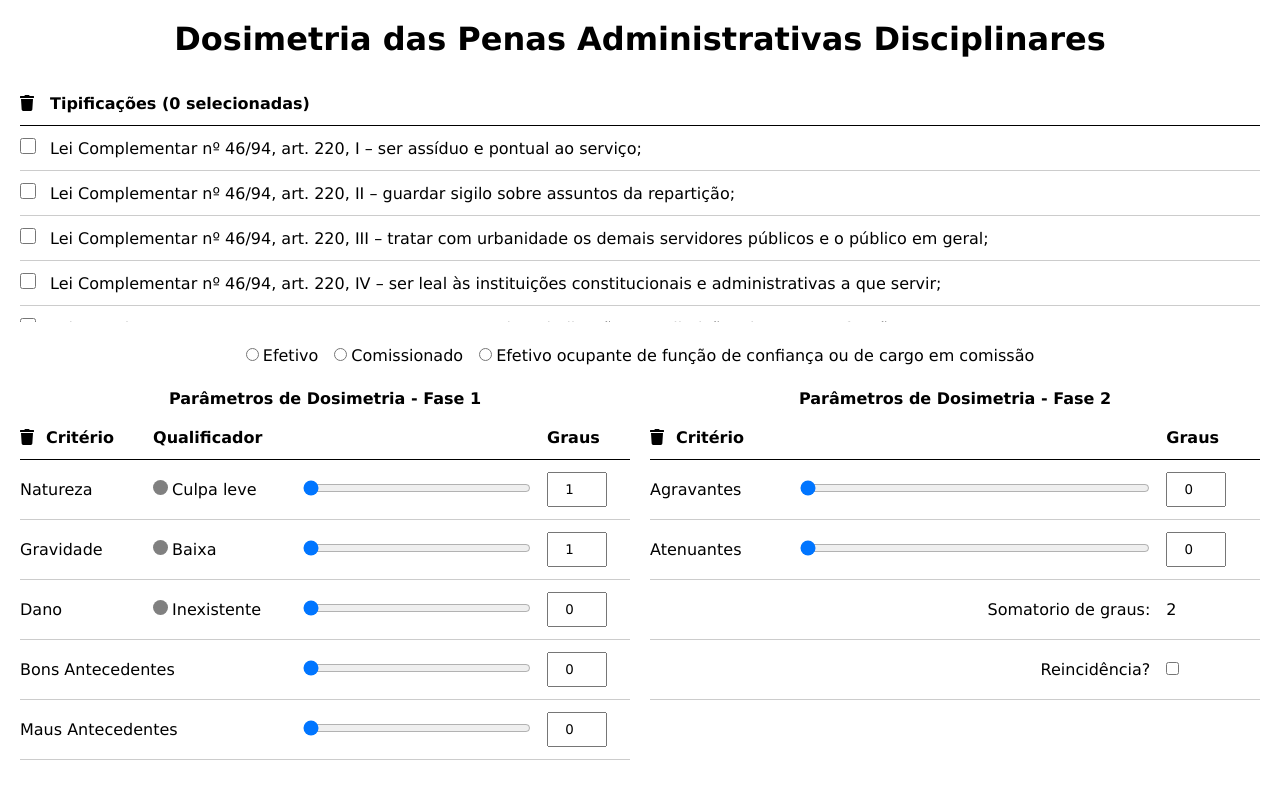
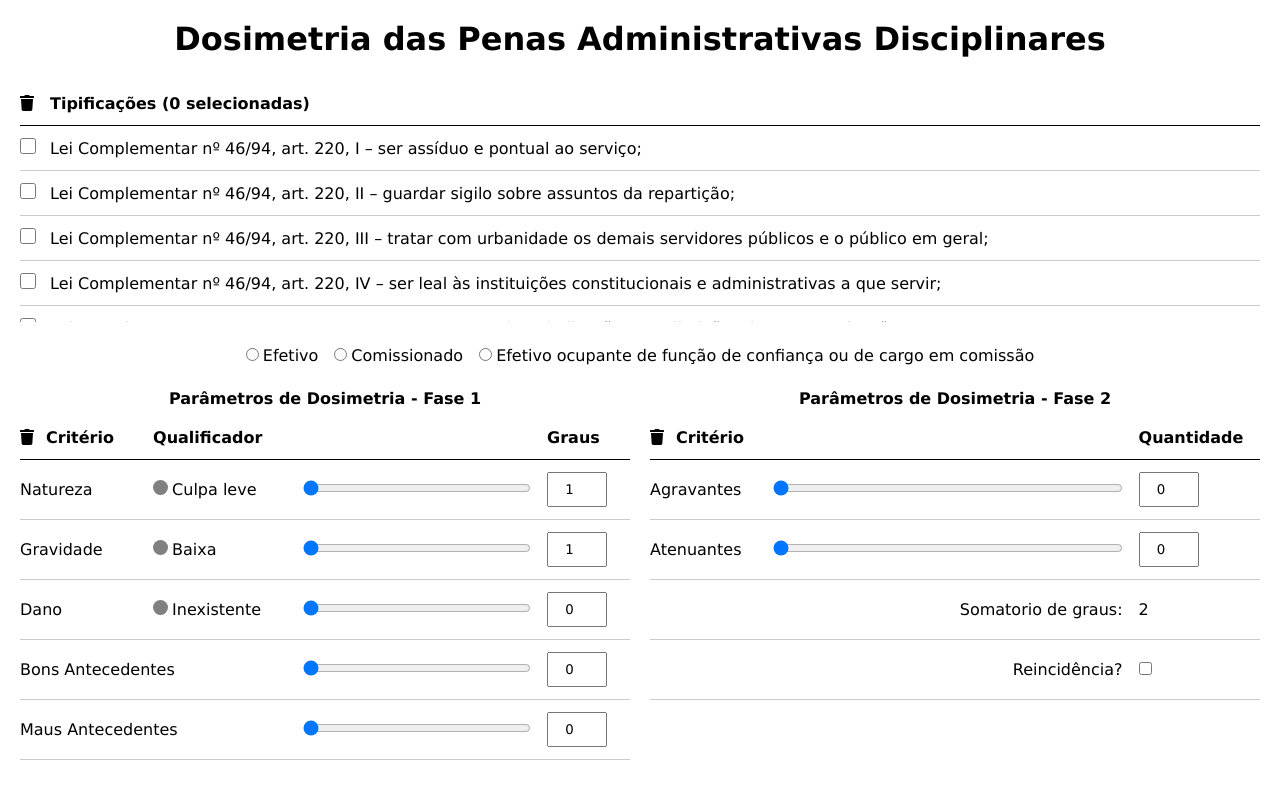
Before and after one commit to rodrigorvix/calculadora-dosimetria, a React (Create React App) app: page / in a window 1280 px wide. Shown: the top 786 px of the page. Built offline with nearby package versions, Linux system fonts and the light colour scheme.

Commit message:
update font size

```diff
--- a/src/components/ParametersPhaseTwo/index.tsx
+++ b/src/components/ParametersPhaseTwo/index.tsx
@@ -43,7 +43,7 @@ export const ParametersPhaseTwo = () => {
                 <span>Critério</span>
               </div></th>
             <th style={{width:'60%'}}></th>
-            <th>Graus</th>
+            <th>Quantidade</th>
           </tr>
         </thead>
         <tbody>
--- a/src/components/Result/styles.ts
+++ b/src/components/Result/styles.ts
@@ -3,6 +3,13 @@ import styled from 'styled-components';
 export const ResultStyle = styled.div`
   text-align: right;
   font-weight: bold;
-  font-size: 0.84rem;
+  font-size: 1rem;
+
+  @media(max-width:1300px) {
+    font-size: 0.85rem;
+  }
+  @media(max-width:1024px) {
+    text-align: left;
+  }
 
 `;
--- a/src/styles/container.ts
+++ b/src/styles/container.ts
@@ -2,7 +2,7 @@ import styled from 'styled-components';
 
 export const Container = styled.div`
   margin: 20px auto;
-  max-width: 1280px;
+  max-width: 1380px;
   padding: 0 1.25rem;
   display: flex;
   flex-direction: column;
```
